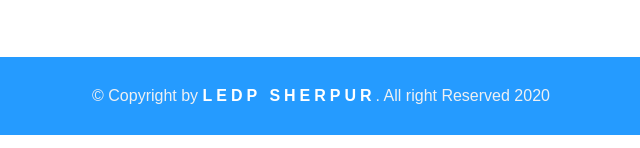
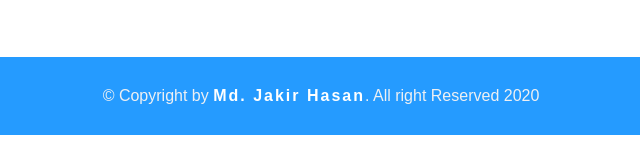
Before and after one commit to jakirmridul/quick, a plain HTML site: page index.html in a window 1280 px wide. Shown: the part 1585-1733 px from the top of the page, 319-959 px from the left. Drawn offline with Linux system fonts and the light colour scheme.

Commit message:
Add files via upload

```diff
--- a/css/style.css
+++ b/css/style.css
@@ -173,9 +173,10 @@ header{
 	color: #eef0f3;
 	text-align: center;
 }
-.footer span{
+.footer a{
 	font-weight: 700;
 	color: #ffffff;
-	letter-spacing: 4px;
+	letter-spacing: 2px;
+	text-decoration: none;
 }
 /*footer end*/
--- a/index.html
+++ b/index.html
@@ -88,7 +88,7 @@
 
 <!--footer start-->
 <footer>
-	<p class="footer">© Copyright by <span>LEDP SHERPUR</span>. All right Reserved 2020</p>
+	<p class="footer">© Copyright by <a href="https://github.com/jakirmridul" target="_">Md. Jakir Hasan</a>. All right Reserved 2020</p>
 </footer>
 <!--footer end-->
 </body>
```
